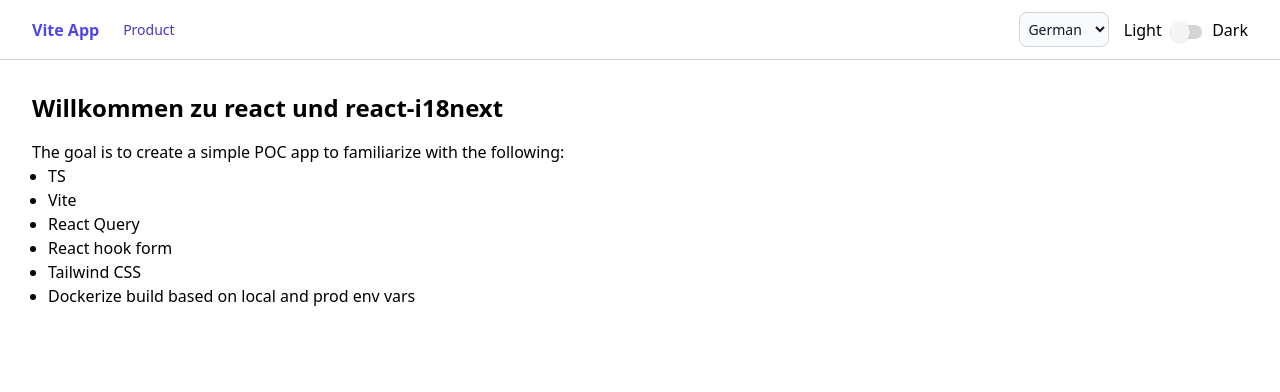
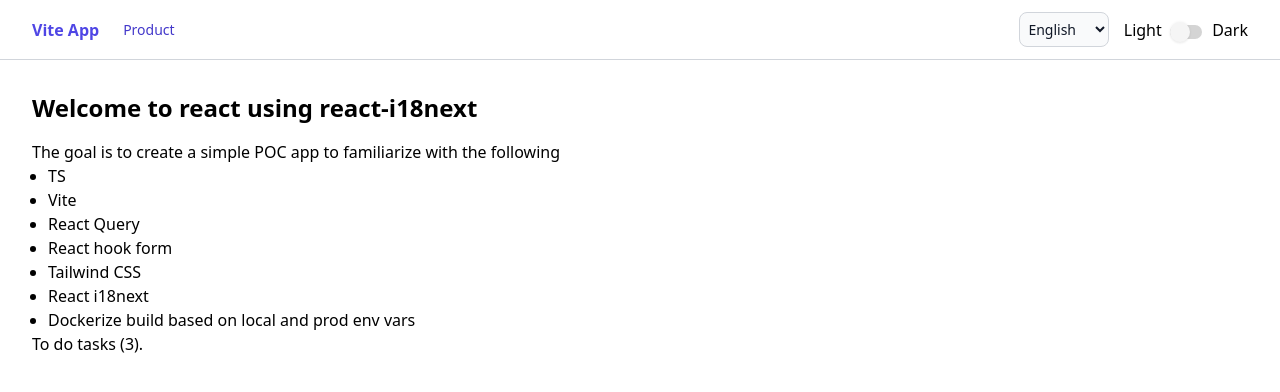
Before and after one commit to indrasisdatta/react-vite-poc, a React (Vite) app: page / in a window 1280 px wide. Shown: the top 392 px of the page. Built offline with nearby package versions, Linux system fonts and the light colour scheme.

Commit message:
Trans component singular/plural texts

```diff
--- a/public/locales/de/translation.json
+++ b/public/locales/de/translation.json
@@ -3,5 +3,23 @@
   "description": {
     "part1": "Um loszulegen, ändere <1>src/App(DE).js</1> und speichere um neuzuladen.",
     "part2": "Wechsle die Sprache zwischen deutsch und englisch mit Hilfe der beiden Schalter."
+  },
+  "dashboard": {
+    "todoCount_one": "Aufgabe erledigen ({{count}}).",
+    "todoCount_other": "Aufgaben erledigen ({{count}}).",
+    "para1": "Ziel ist es, eine einfache POC-App zu erstellen, um sich mit dem vertraut zu machen folgende",
+    "listItems": [
+      "TS",
+      "Vite",
+      "React Query",
+      "React hook form",
+      "Tailwind CSS",
+      "React i18next",
+      "Dockerize-Build basierend auf lokalen und Produktumgebungsvariablen"
+    ]
+  },
+  "lang": {
+    "en": "Englisch",
+    "de": "Deutsch"
   }
 }
--- a/public/locales/en/translation.json
+++ b/public/locales/en/translation.json
@@ -3,5 +3,23 @@
   "description": {
     "part1": "To get started, edit <1>src/App.js</1> and save to reload.",
     "part2": "Switch language between english and german using buttons above."
+  },
+  "dashboard": {
+    "todoCount_one": "To do task ({{count}}).",
+    "todoCount_other": "To do tasks ({{count}}).",
+    "para1": "The goal is to create a simple POC app to familiarize with the following",
+    "listItems": [
+      "TS",
+      "Vite",
+      "React Query",
+      "React hook form",
+      "Tailwind CSS",
+      "React i18next",
+      "Dockerize build based on local and prod env vars"
+    ]
+  },
+  "lang": {
+    "en": "English",
+    "de": "German"
   }
 }
--- a/src/common/components/Language.tsx
+++ b/src/common/components/Language.tsx
@@ -3,7 +3,7 @@ import { SyntheticEvent } from "react";
 import { useTranslation } from "react-i18next";
 
 const Language = () => {
-  const { i18n } = useTranslation();
+  const { t, i18n } = useTranslation();
 
   const changeLanguage = (e: SyntheticEvent<HTMLElement>) => {
     i18n.changeLanguage((e.target as HTMLInputElement).value);
@@ -16,10 +16,10 @@ const Language = () => {
         onChange={changeLanguage}
       >
         <option value="en" selected={i18next.language.includes("en")}>
-          English
+          {t("lang.en")}
         </option>
         <option value="de" selected={i18next.language.includes("de")}>
-          German
+          {t("lang.de")}
         </option>
       </select>
     </div>
--- a/src/i18n.js
+++ b/src/i18n.js
@@ -20,7 +20,7 @@ i18n
   // init i18next
   // for all options read: https://www.i18next.com/overview/configuration-options
   .init({
-    fallbackLng: "de",
+    fallbackLng: "en",
     debug: true,
 
     interpolation: {
--- a/src/pages/Dashboard.tsx
+++ b/src/pages/Dashboard.tsx
@@ -1,24 +1,28 @@
-import { useTranslation } from "react-i18next";
+import { Trans, useTranslation } from "react-i18next";
+import { Link } from "react-router-dom";
 
 export const Dashboard = () => {
   const { t } = useTranslation();
+
+  const listItems: [] = t("dashboard.listItems", { returnObjects: true });
+  const count = 3;
 
   return (
     <div className="container mx-auto p-8">
       <h4 className="text-2xl font-bold mb-4">{t("title")}</h4>
       <div>
+        <p>{t("dashboard.para1")}</p>
+        <ul className="list-disc ml-4">
+          {listItems.map((item, index) => (
+            <li key={index}>{item}</li>
+          ))}
+        </ul>
+        {/* Singular/plural texts using Trans component */}
         <p>
-          The goal is to create a simple POC app to familiarize with the
-          following:
+          <Trans i18nKey="dashboard.todoCount" count={count}>
+            To do task ({{ count }}).
+          </Trans>
         </p>
-        <ul className="list-disc ml-4">
-          <li>TS</li>
-          <li>Vite</li>
-          <li>React Query</li>
-          <li>React hook form </li>
-          <li>Tailwind CSS</li>
-          <li>Dockerize build based on local and prod env vars</li>
-        </ul>
       </div>
     </div>
   );
```
